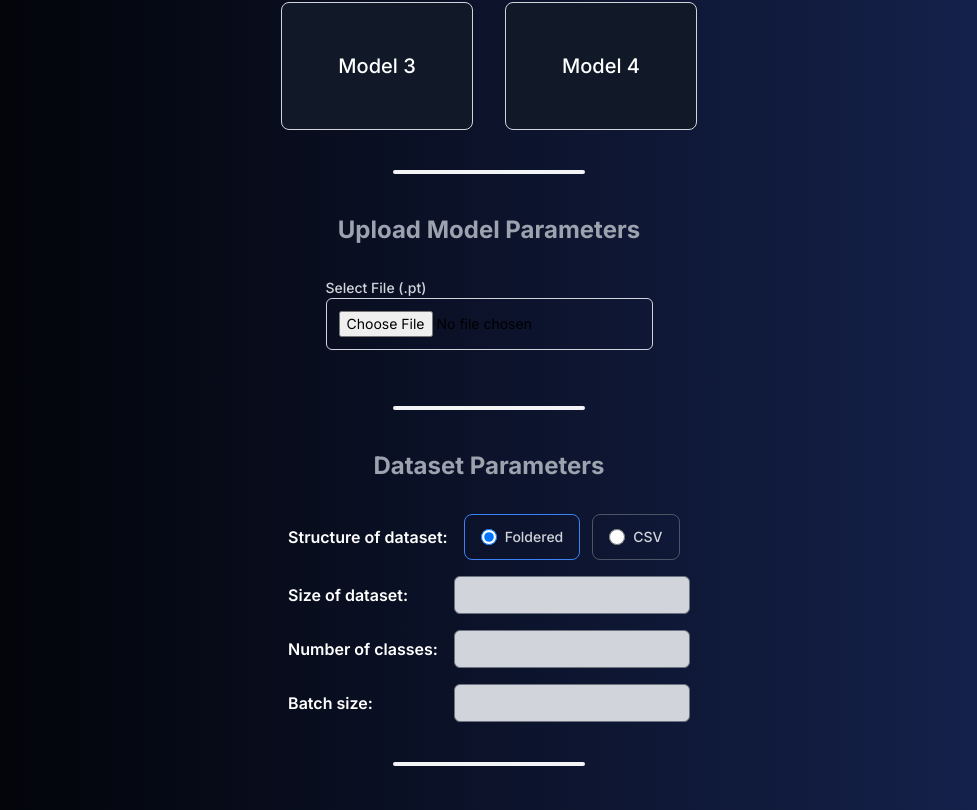
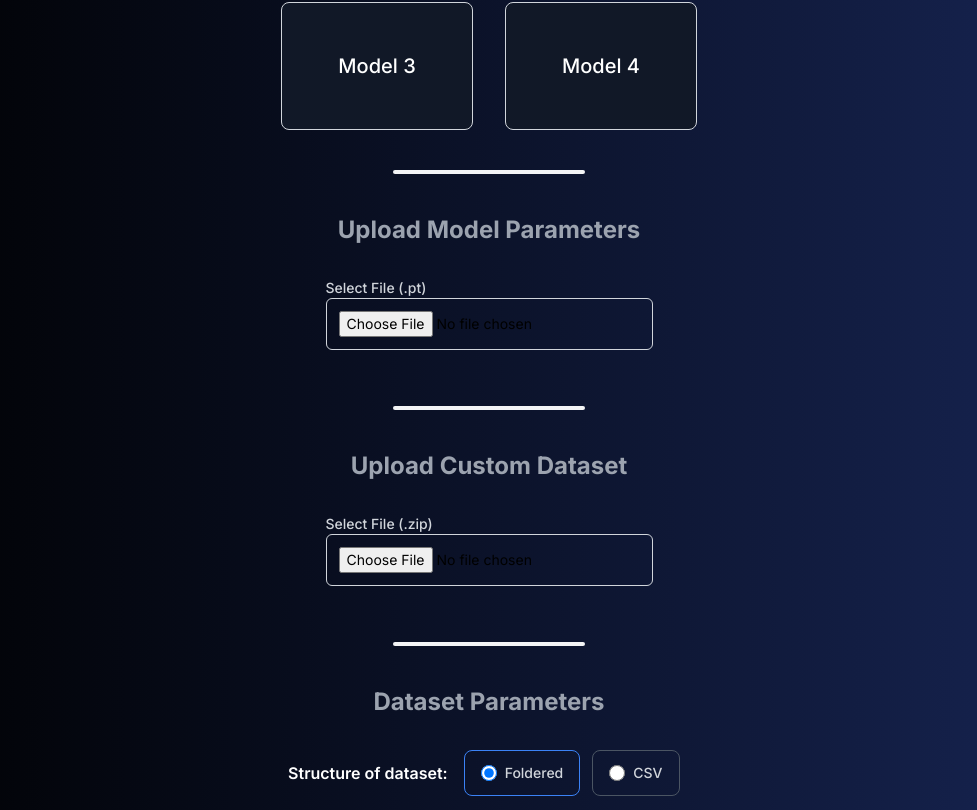
Before and after one commit to benJames9/ml-privacy-framework, a Next.js app in the folder frontend/: page / in a window 1280 px wide. Shown: the part 386-1196 px from the top of the page, without its empty margins (151-1128 px from the left). Built offline with nearby package versions, Linux system fonts and the light colour scheme.

Commit message:
feat(frontend): add image upload frontend to home page

```diff
--- a/frontend/src/app/page.tsx
+++ b/frontend/src/app/page.tsx
@@ -12,7 +12,8 @@ import EvaluateButton from "@/components/EvaluateButton";
 export default function Home() {
   const models: string[] = ["ResNet-18", "Model 2", "Model 3", "Model 4"];
   const [selectedModel, setSelectedModel] = useState<string>("");
-  const [selectedFile, setSelectedFile] = useState<File | null>(null);
+  const [selectedPtFile, setSelectedPtFile] = useState<File | null>(null);
+  const [selectedZipFile, setSelectedZipFile] = useState<File | null>(null);
 
   // Dataset parameters
   const [datasetStructure, setDatasetStructure] = useState<"Foldered" | "CSV">("Foldered");
@@ -31,10 +32,15 @@ export default function Home() {
 
   const onClick = () => {
     window.location.href = "/results";
+    console.log(selectedZipFile);
   }
 
-  const handleFileChange = (file: File | null) => {
-    setSelectedFile(file);
+  const handlePtFileChange = (file: File | null) => {
+    setSelectedPtFile(file);
+  }
+
+  const handleZipFileChange = (file: File | null) => {
+    setSelectedZipFile(file);
   }
 
   const handleStructureChange = (e: React.ChangeEvent<HTMLInputElement>) => {
@@ -88,15 +94,29 @@ export default function Home() {
         <h2 className="text-3xl font-bold text-gray-400 mb-8">Select Model</h2>
         <ModelSelect models={models} onChange={(model: string) => { setSelectedModel(model) }} />
         <HBar />
-        <h3 className="text-2xl font-bold text-gray-400 mb-8" id="upload-header">Upload Model Parameters</h3>
+        <h3 className="text-2xl font-bold text-gray-400 mb-8" id="upload-pt-header">Upload Model Parameters</h3>
         <div className="mb-4">
           <FileUpload
             expectedFileType="pt"
             label="Select File (.pt)"
-            onFileChange={handleFileChange}
+            onFileChange={handlePtFileChange}
+            nextElement="upload-zip-header"
           />
-          {selectedFile && (
-            <p className="mt-2 text-sm text-gray-400">{selectedFile.name}</p>
+          {selectedPtFile && (
+            <p className="mt-2 text-sm text-gray-400">{selectedPtFile.name}</p>
+          )}
+        </div>
+        <HBar />
+        <h3 className="text-2xl font-bold text-gray-400 mb-8" id="upload-zip-header">Upload Custom Dataset</h3>
+        <div className="mb-4">
+          <FileUpload
+            expectedFileType="zip"
+            label="Select File (.zip)"
+            onFileChange={handleZipFileChange}
+            nextElement="data-params-header"
+          />
+          {selectedZipFile && (
+            <p className="mt-2 text-sm text-gray-400">{selectedZipFile.name}</p>
           )}
         </div>
         <HBar />
--- a/frontend/src/components/FileUpload.tsx
+++ b/frontend/src/components/FileUpload.tsx
@@ -5,12 +5,14 @@ interface FileUploadProps {
   expectedFileType: string;
   label?: string;
   onFileChange: (file: File | null) => void;
+  nextElement: string;
 }
 
 const FileUpload: React.FC<FileUploadProps> = ({
   expectedFileType,
   label = '',
   onFileChange,
+  nextElement,
 }) => {
   const handleFileChange = (event: React.ChangeEvent<HTMLInputElement>) => {
     const file = event.target.files?.[0];
@@ -21,7 +23,7 @@ const FileUpload: React.FC<FileUploadProps> = ({
 
     if (fileType === expectedFileType) {
       onFileChange(file);
-      const dataParams = document.getElementById("data-params-header");
+      const dataParams = document.getElementById(nextElement);
       dataParams!.scrollIntoView({ behavior: "smooth" });
     } else {
       onFileChange(null);
--- a/frontend/src/components/ModelSelect.tsx
+++ b/frontend/src/components/ModelSelect.tsx
@@ -14,7 +14,7 @@ const ModelSelect: React.FC<ModelSelectProps> = ({
   const handleModelSelect = (model: string) => {
     setInternalSelectedModel(model);
     onChange(model);
-    const fileUpload = document.getElementById('upload-header');
+    const fileUpload = document.getElementById('upload-pt-header');
     fileUpload!.scrollIntoView({ behavior: 'smooth' });
   };
 
```
